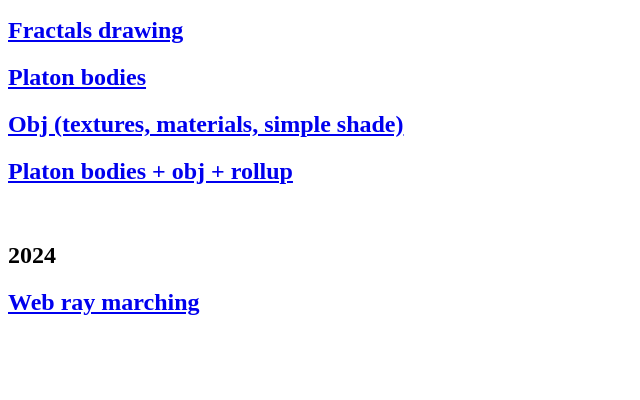
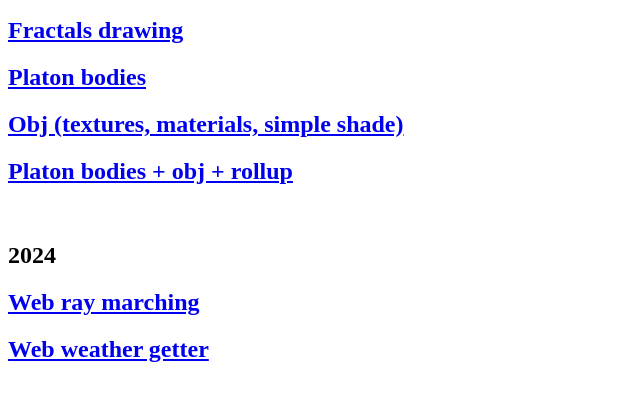
Before and after one commit to cgsgnk1/cgsgnk1.github.io, a plain HTML site: page index.html in a window 1280 px wide. Shown: the part 110-510 px from the top of the page, without its empty margins (0-640 px from the left). Drawn offline with Linux system fonts and the light colour scheme.

Commit message:
Update index.html for weather getter project.

```diff
--- a/index.html
+++ b/index.html
@@ -16,6 +16,7 @@
     <div>
       <h2>2024</h2>
       <h2><a href="web-raymarching/index.html">Web ray marching</a></h2>
+      <h2><a href="web-weather-getter/index.html">Web weather getter</a></h2>
     </div>
     </body>
 </html>
```
